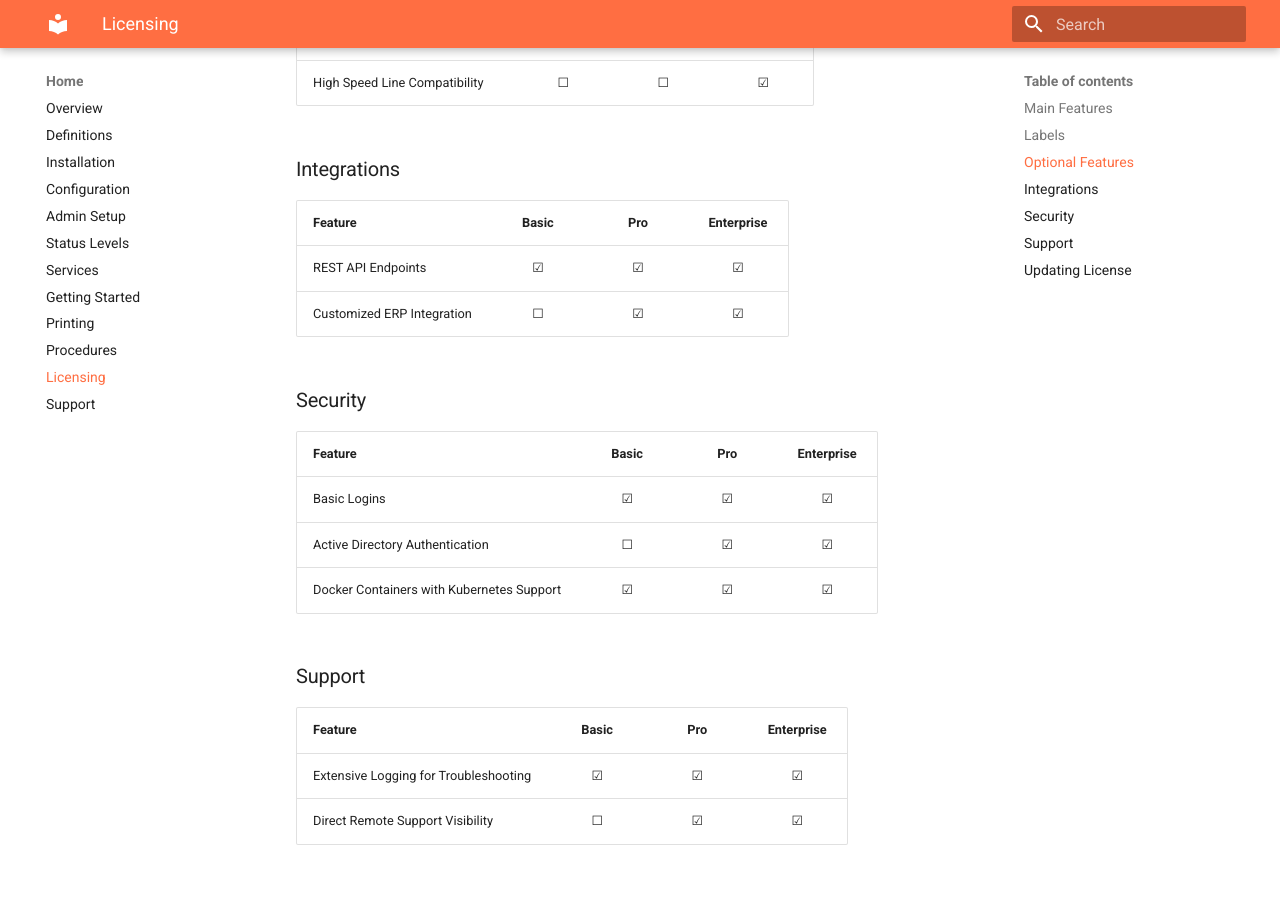
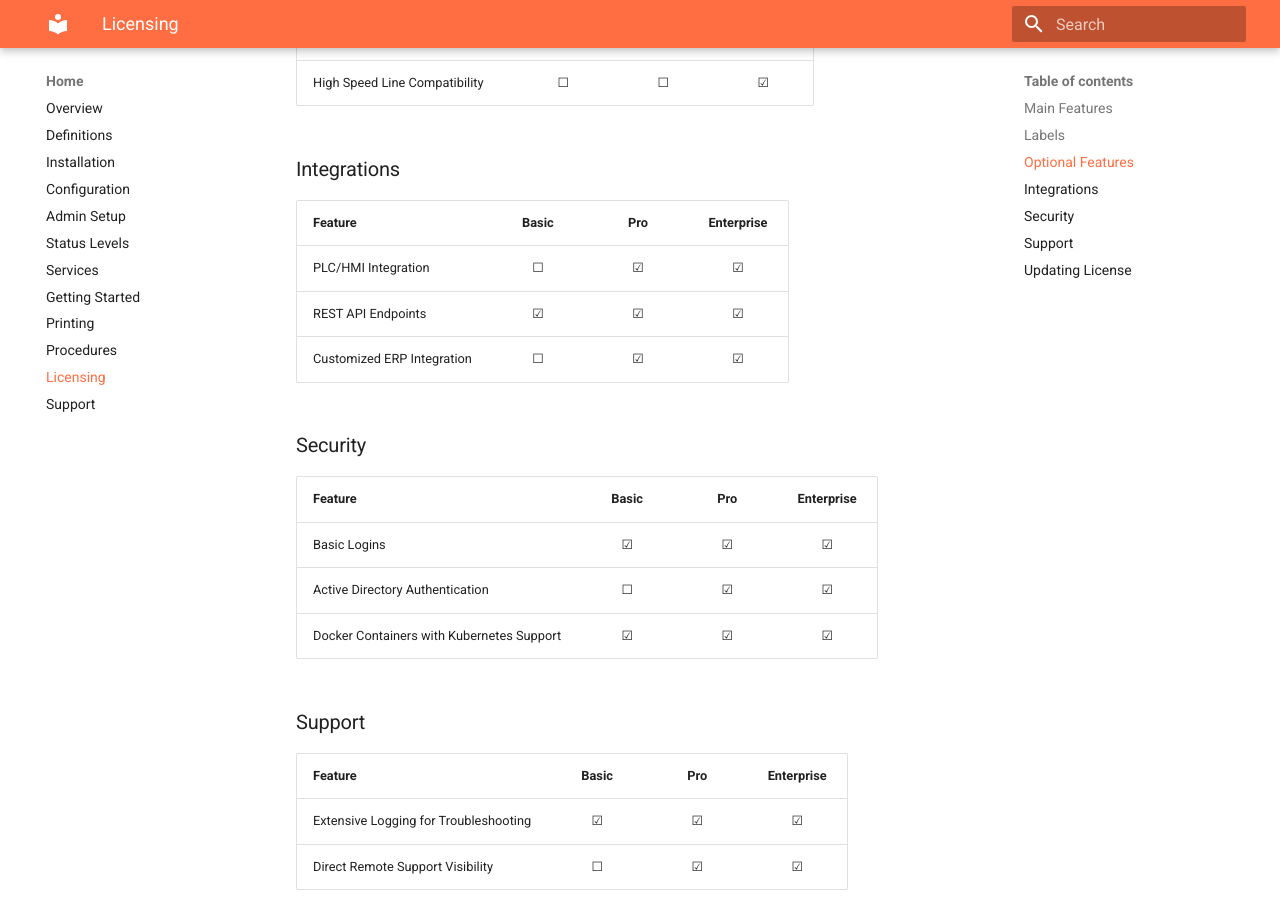
Before and after one commit to cybertrol-engineering/CE.PalletWorks.Documentation, an MkDocs documentation site: the page built from docs/licensing.md, in a window 1280 px wide and 900 px high, scrolled down 1259 px. Built offline with MkDocs 1.6.1 and Material for MkDocs 9.7.7, drawn with Linux system fonts in a browser that asks for light colours.

Commit message:
Updated licensing

```diff
--- a/docs/licensing.md
+++ b/docs/licensing.md
@@ -34,6 +34,7 @@ PalletWorks offers three different pricing levels: Basic, Pro and Enterprise. Be
 
 | Feature | Basic | Pro | Enterprise |
 | ------------- |:-------------:|:-------------:|:-------------:|
+| PLC/HMI Integration | &#9744; | &#9745; | &#9745; |
 | REST API Endpoints | &#9745; | &#9745; | &#9745; |
 | Customized ERP Integration | &#9744; | &#9745; | &#9745; |
 
```
